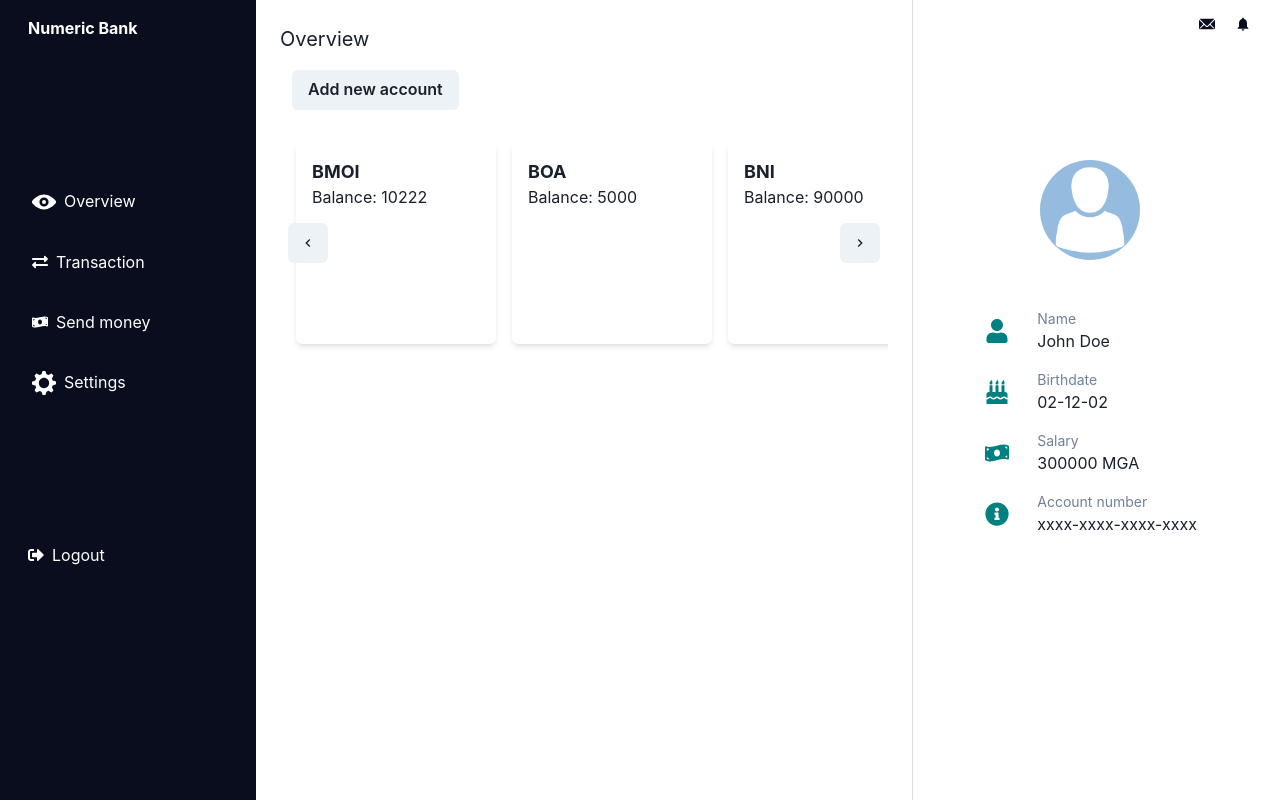
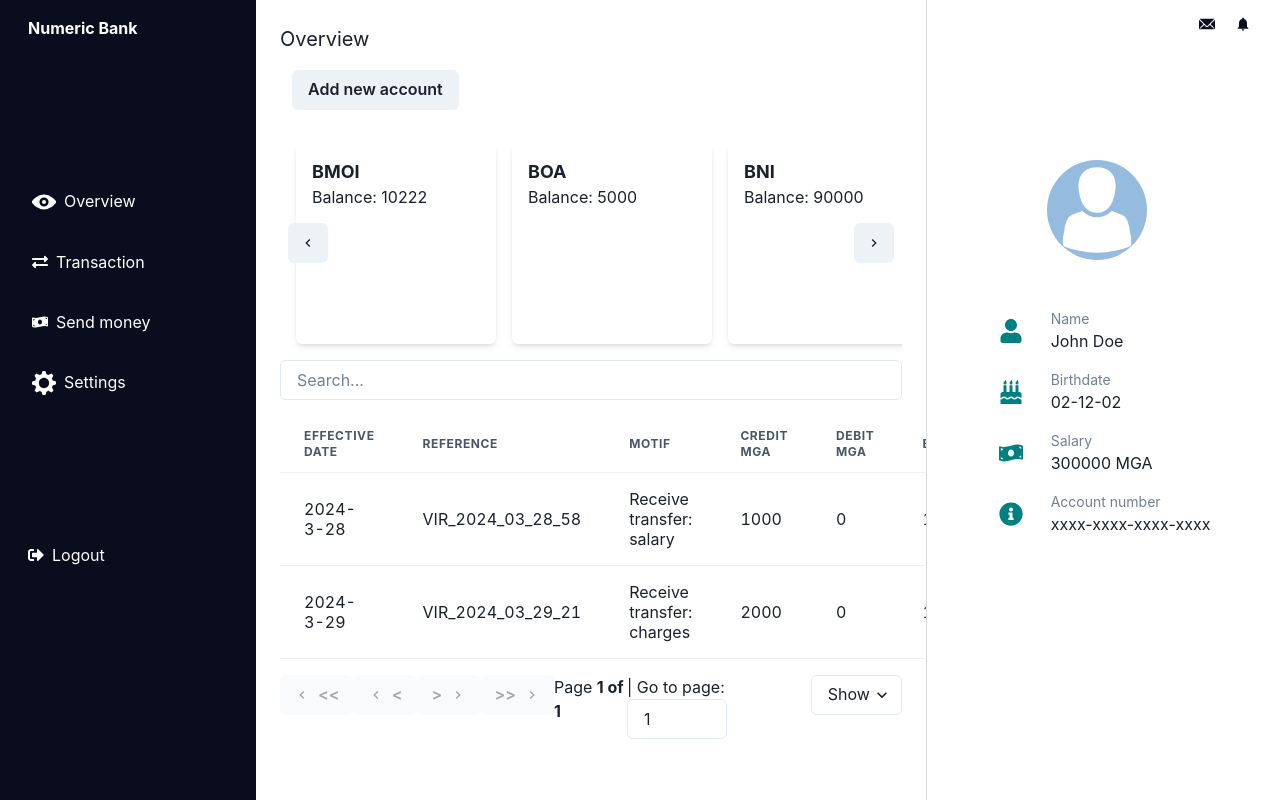
Before and after one commit to Tokiniainaa/Front-bank-app, a React (Create React App) app: page / in a window 1280 px wide. Built offline with nearby package versions, Linux system fonts and the light colour scheme.

Commit message:
feat: add data tables

```diff
--- a/src/Components/Overview/Dashboard/Dashboard.jsx
+++ b/src/Components/Overview/Dashboard/Dashboard.jsx
@@ -1,17 +1,81 @@
-import { Box, Text } from "@chakra-ui/react"
-import Mock from "../../../mock.json"
-import AccountsContainer from "./AccountsContainer/AccountsContainer"
-import AddButton from "../../AddButton/AddButton"
+import React, { useState, useEffect } from "react";
+import { Box, Text } from "@chakra-ui/react";
+import Mock from "../../../mock.json";
+import AccountsContainer from "./AccountsContainer/AccountsContainer";
+import AddButton from "../../AddButton/AddButton";
+import statement from "../../../statement.json";
+import DataTable from "./Datatable/DataTable";
+import NewAccountForm from "./NewAccountForm/NewAccountForm";
 
 const Dashboard = () => {
-    return(
-        <Box w="65%" h="100%" borderRight="1px solid" borderColor="#dbdbdb" p={6}>
-            <Text fontSize="xl">
-                Overview
-            </Text>
-            <AddButton title={"Add new account"} name={"Add new account"}></AddButton>
-            <AccountsContainer accounts={Mock}></AccountsContainer>
-        </Box>
-    )
-}
-export default Dashboard
+    const [id, setId] = useState(null)
+ const columns = React.useMemo(
+    () => [
+      {
+        Header: 'Effective Date',
+        accessor: 'effectiveDate',
+        Cell: ({ value }) => value.join('-'),
+      },
+      {
+        Header: 'Reference',
+        accessor: 'reference',
+      },
+      {
+        Header: 'Motif',
+        accessor: 'motif',
+      },
+      {
+        Header: 'Credit MGA',
+        accessor: 'creditMGA',
+      },
+      {
+        Header: 'Debit MGA',
+        accessor: 'debitMGA',
+      },
+      {
+        Header: 'Balance',
+        accessor: 'balance',
+      },
+    ],
+    []
+ );
+
+ const handleAccountClicked = (account) => {
+    console.log(account)
+    setId(account.id)
+ }
+
+ useEffect(()=>{
+    if(id){
+        console.log(id)
+    }
+ }, [id])
+
+ return (
+    <Box w="69%" h="100%" borderRight="1px solid" borderColor="#dbdbdb" p={6} overflowY="auto"
+    __css={{
+        '&::-webkit-scrollbar': {
+          display: 'none',
+        },
+        '&::-ms-scrollbar': {
+          display: 'none',
+        },
+        '&::-webkit-scrollbar-track': {
+          display: 'none',
+        },
+        '&::-webkit-scrollbar-thumb': {
+          display: 'none',
+        },
+      }}
+    >
+      <Text fontSize="xl">
+        Overview
+      </Text>
+      <AddButton title={"Add new account"} name={"Add new account"} form={<NewAccountForm />}></AddButton>
+      <AccountsContainer handleAccountClicked={handleAccountClicked} accounts={Mock}></AccountsContainer>
+      <DataTable columns={columns} data={statement} />
+    </Box>
+ );
+};
+
+export default Dashboard;
```
